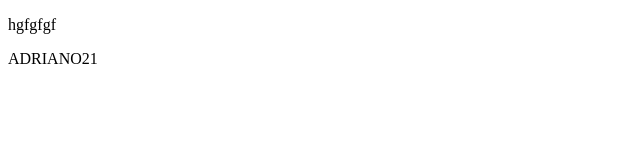
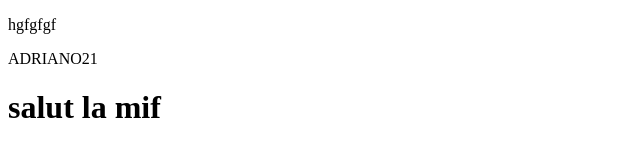
Before and after one commit to esperance05/ETUDEGIT, a plain HTML site: page index.html in a window 1280 px wide. Shown: the whole page, without its empty margins (0-640 px from the left). Drawn offline with Linux system fonts and the light colour scheme.

Commit message:
fisrt commit

```diff
--- a/index.html
+++ b/index.html
@@ -8,5 +8,6 @@
 <body>
     <p>hgfgfgf</p>
     <p>ADRIANO21</p>
+    <h1>salut la mif</h1>
 </body>
 </html>
```
